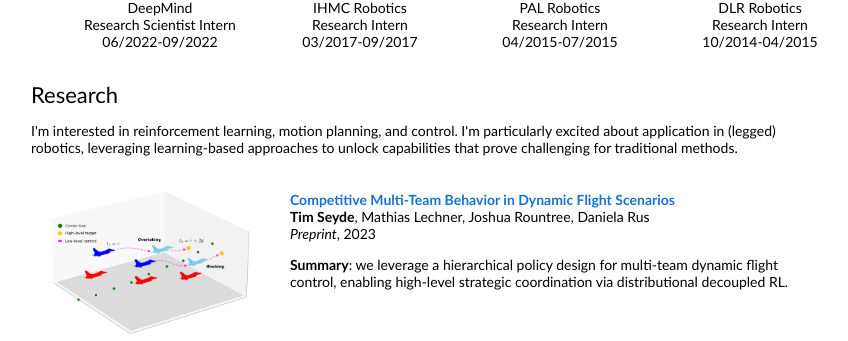
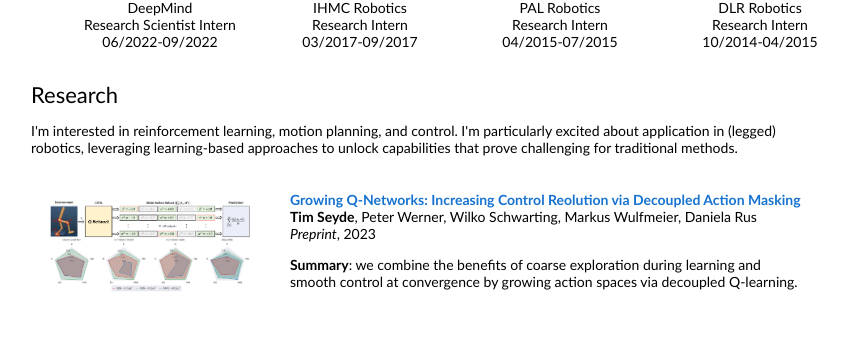
Before and after one commit to tseyde/tseyde.github.io, a plain HTML site: page index.html in a window 1280 px wide. Shown: the part 582-923 px from the top of the page, without its empty margins (210-1058 px from the left). Drawn offline with Linux system fonts and the light colour scheme.

Commit message:
Added GQN

```diff
--- a/index.html
+++ b/index.html
@@ -206,6 +206,25 @@
 
 
         <table style="width:100%;border:0px;border-spacing:0px;border-collapse:separate;margin-right:auto;margin-left:auto;"><tbody>
+
+          <tr>
+            <td style="padding:20px;width:25%;vertical-align:middle">
+              <img src='images/gqn2023.png' alt="fast-texture" width="200">
+            </td>
+            <td style="padding:20px;width:25%;vertical-align:top">
+              <!-- <a href="https://arxiv.org/pdf/2210.12566.pdf"> -->
+              <a href="https://tseyde.github.io/">
+                <papertitle>Growing Q-Networks: Increasing Control Reolution via Decoupled Action Masking</papertitle>
+              </a>
+              <br>
+              <strong>Tim Seyde</strong>, Peter Werner, Wilko Schwarting, Markus Wulfmeier, Daniela Rus
+              <br>
+              <em> Preprint</em>, 2023
+              <br>
+              <p></p>
+              <p><strong>Summary</strong>: we combine the benefits of coarse exploration during learning and smooth control at convergence by growing action spaces via decoupled Q-learning.</p>
+            </td>
+          </tr>
 
           <tr>
             <td style="padding:20px;width:25%;vertical-align:middle">
```
Also changed, not shown: images/gqn2023.png (added).
